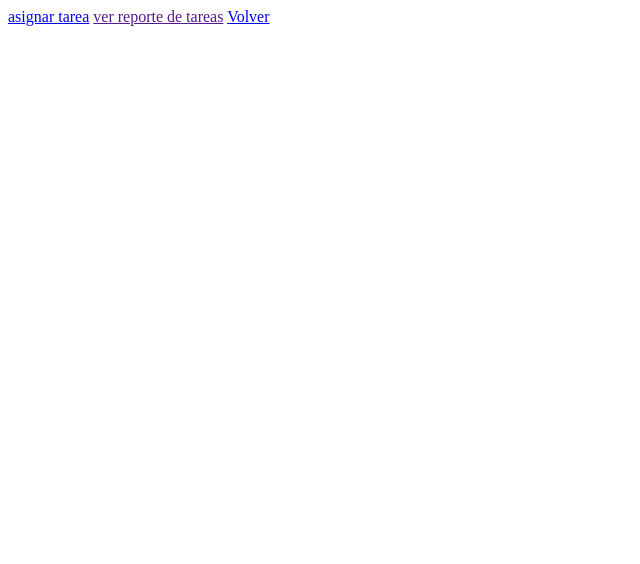
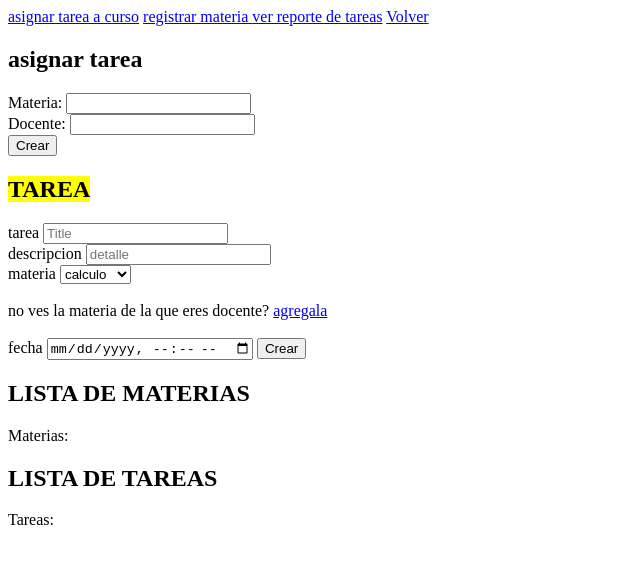
Before and after one commit to angyEncinas/examen_final_2, a website: page htmls/docentes.html in a window 1280 px wide. Shown: the whole page, without its empty margins (0-640 px from the left). Drawn offline with Linux system fonts and the light colour scheme.

Commit message:
added functionality: view list of subjects and homeworks

```diff
--- a/htmls/docentes.html
+++ b/htmls/docentes.html
@@ -8,11 +8,72 @@
 </head>
 <body>
 
+    <a href="#tareas-section">asignar tarea a curso</a>  <a href="#materias-section"> registrar materia </a>       <a href="#reporte-section">ver reporte de tareas</a>
+
+    <a href="../index.html">Volver</a>
+    <section id="materias-section">
+        <h2>asignar tarea</h2>
+          <form id="crear-form">
+            <label>Materia:</label>
+            <input type="string" id="nombre-materia-items" />
+            <br>
+            <label for="doc-item">Docente:</label>
+            <input type="string" id="docente-item" />
+            <br>
+            <input type="submit" value="Crear" id="crear-button" />
+          </form>
+
+          <div id="vista-div"></div>
 
 
-    <a href="tareas.html">asignar tarea</a>         <a href="">ver reporte de tareas</a>
+          </section>
 
-    <a href="../index.html">Volver</a>
+<section id="tareas-section">
+
+    <h1><mark>TAREA</mark></h1>
+    <form id  = "formBox">
+          <label for="title">tarea</label>
+          <input type="text" id="title" placeholder="Title"/>
+      <br>
+          <label for="description">descripcion</label>
+          <input type="text" id="description" placeholder="detalle"/>
+      <br>
+          <label for="subject">materia</label>
+          <select name="subject" id="subject">
+          </select>
+          <br><br>
+          <div> no ves la materia de la que eres docente? <a href="materia.html">agregala</a></div>
+      <br>
+          <label for="date">fecha</label>
+          <input type="datetime-local" id="date" placeholder="fecha"/>
+          <button id="btn">Crear</button>
+
+  </form>
+  <div id="vista-div"> </div>
+
+</section>
+
+
+<section id="reporte-section">
+
+    <h2>LISTA DE MATERIAS</h2>
+    <label>Materias:</label>
+      <div id="lista-materias-div"></div>
+
+
+      <h2>LISTA DE TAREAS</h2>
+      <label>Tareas:</label>
+      <div id="msg"> </div>
+
+
+
+
+</section>
+
+
+<script type="module" src="../src/presenterMateria.js"></script>
+<script type="module" src="../src/presenterTarea.js"></script>
+
 
 </body>
 </html>
```
Also changed, not shown: htmls/estudiantes.html (deleted, +0 -28 lines), htmls/materia.html (+0 -22 lines), index.html (+1 -1 lines).
